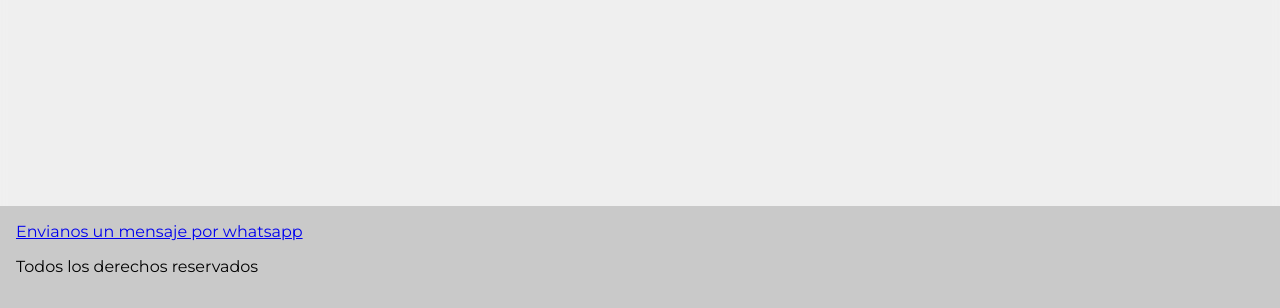
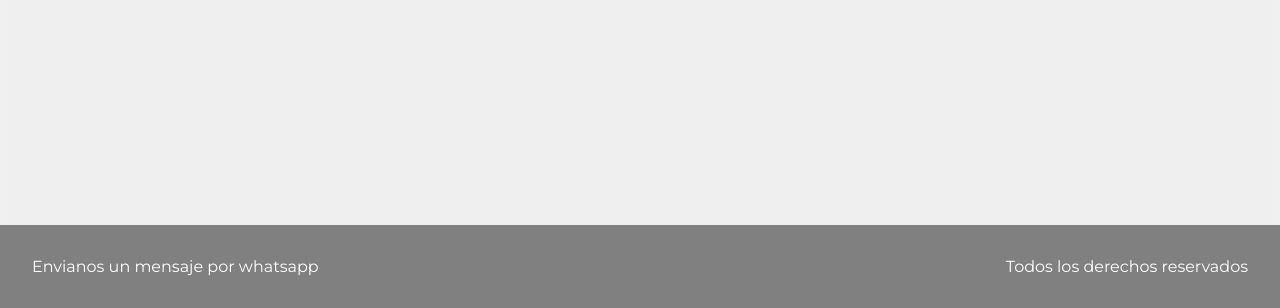
Before and after one commit to gastonracing98/proyectoMicrotec, a plain HTML site: page index.html in a window 1280 px wide. Shown: the part 492-800 px from the top of the page. Drawn offline with Linux system fonts and the light colour scheme.

Commit message:
finalizacion de la pagina de inicio

```diff
--- a/css/Style_index.css
+++ b/css/Style_index.css
@@ -70,9 +70,31 @@ header{
 }
 
 footer{
+
     margin-top: auto;
-    background-color: rgb(201, 201, 201);
-    padding: 1rem;
+    background-color: rgb(128, 128, 128);
+    padding: 2rem;
+
+}
+footer section{
+    float: left;
+    display: block;
+}
+footer section a{
+    color:white;
+    text-decoration: none;
+
+}
+
+footer section a:hover{
+    color:cornflowerblue;
+    transition: color 0.5s ease;
+}
+
+footer p{
+    margin: 0 auto;
+    float: right;
+    color: white;
 }
 
 
```
